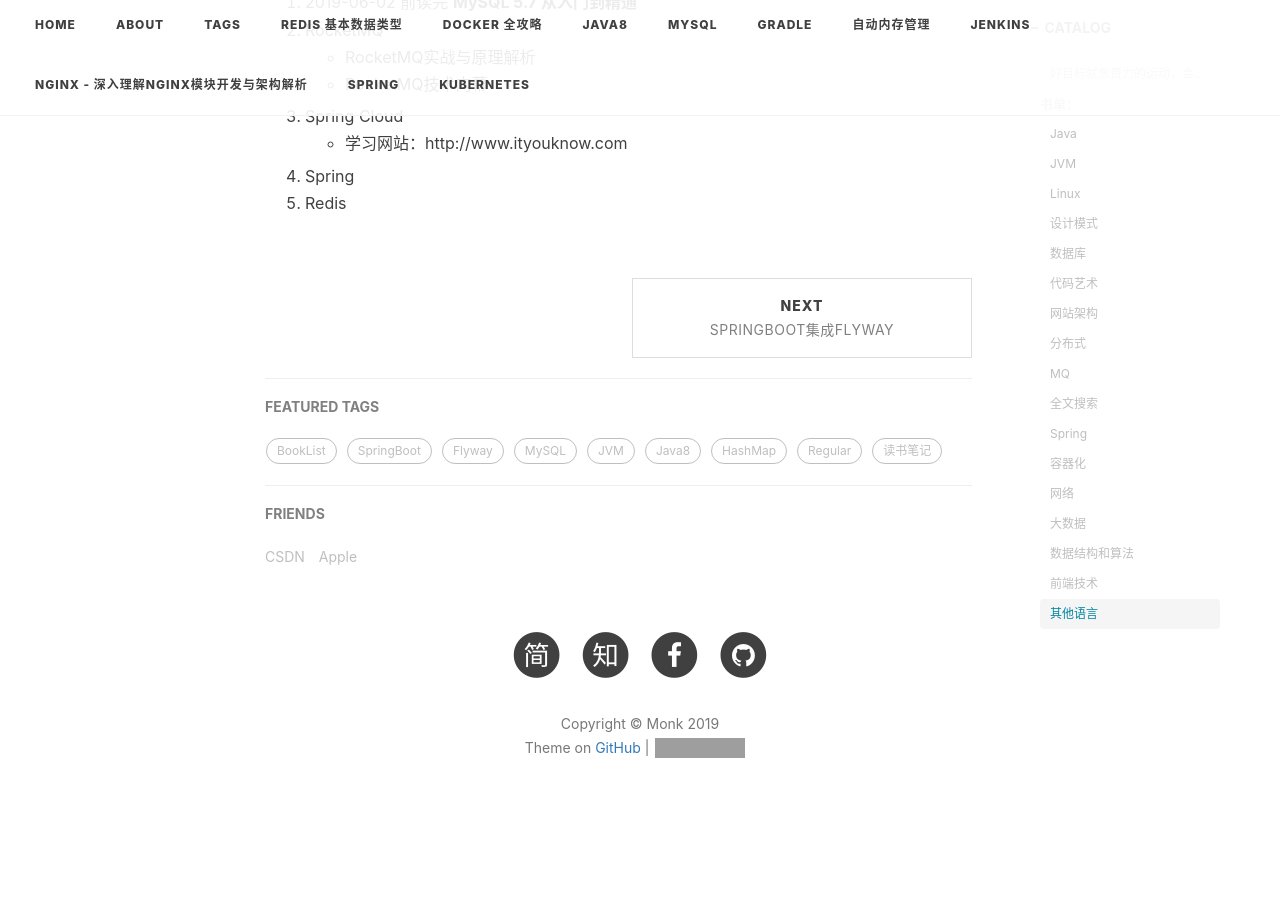
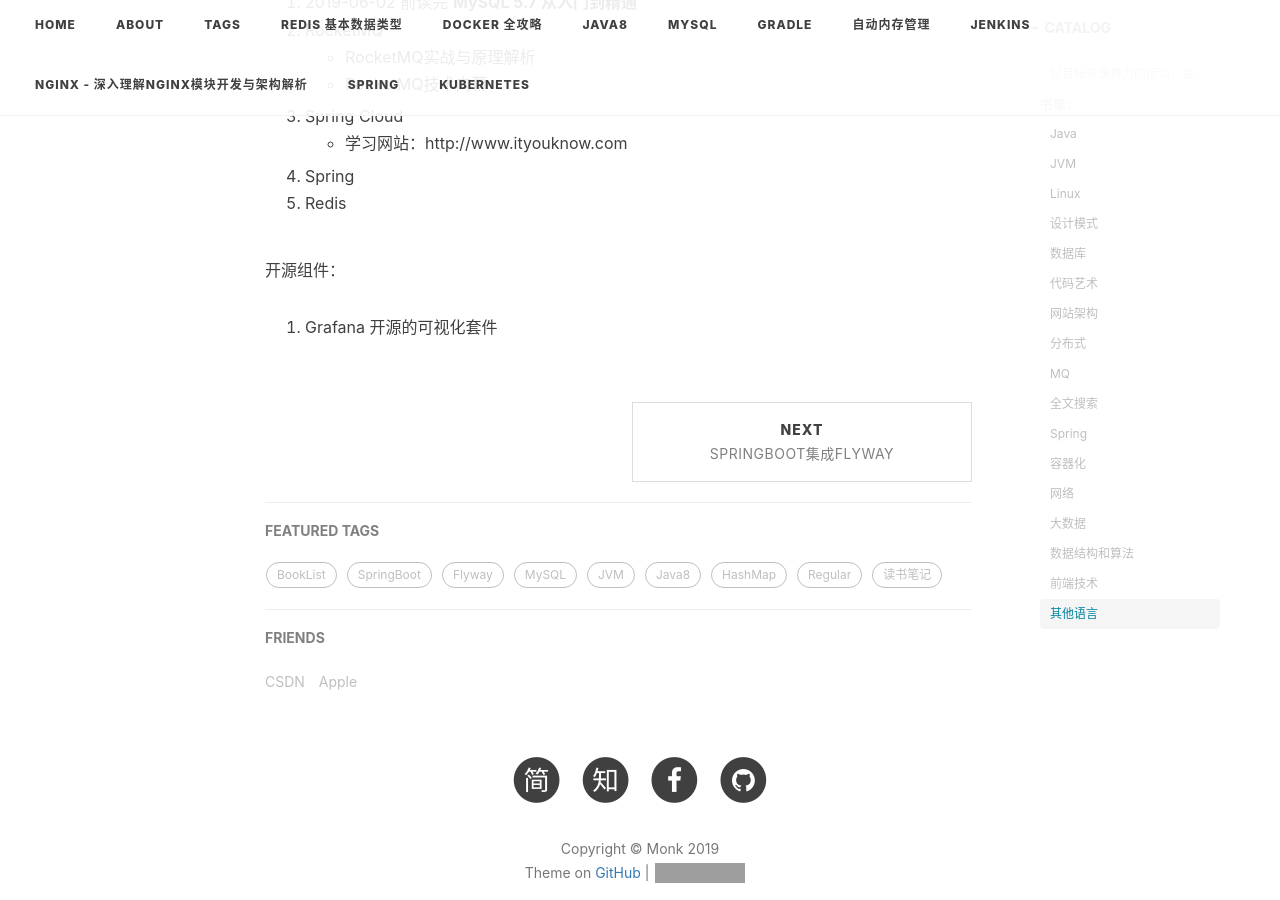
Before and after one commit to mgljava/mgljava.github.io, a Jekyll site: the page built from _posts/2018-10-18-SweepMonk.md, in a window 1280 px wide and 900 px high, scrolled down 3552 px. Built offline with Jekyll 4.4.1, drawn with Linux system fonts in a browser that asks for light colours; nearby versions of some CDN libraries; comment, search, counter and statistics services are not loaded; before the commit the page ends 4404 px from its top, so only the background shows below that; grey boxes are pictures that could not be loaded.

Commit message:
[TECH][glming] update

```diff
--- a/_posts/2018-10-18-SweepMonk.md
+++ b/_posts/2018-10-18-SweepMonk.md
@@ -113,3 +113,6 @@
   - 学习网站：http://www.ityouknow.com
 4. Spring
 5. Redis
+
+开源组件：
+1. Grafana 开源的可视化套件
```
